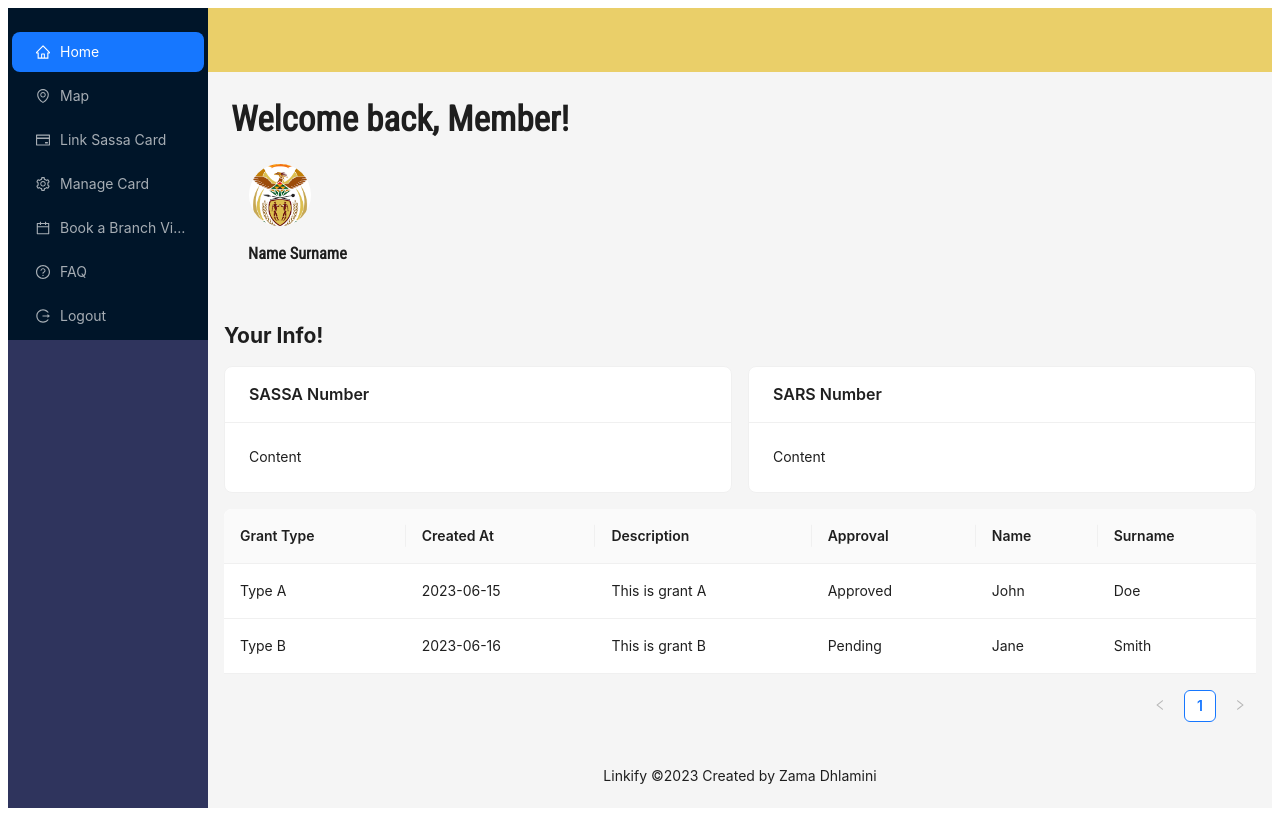
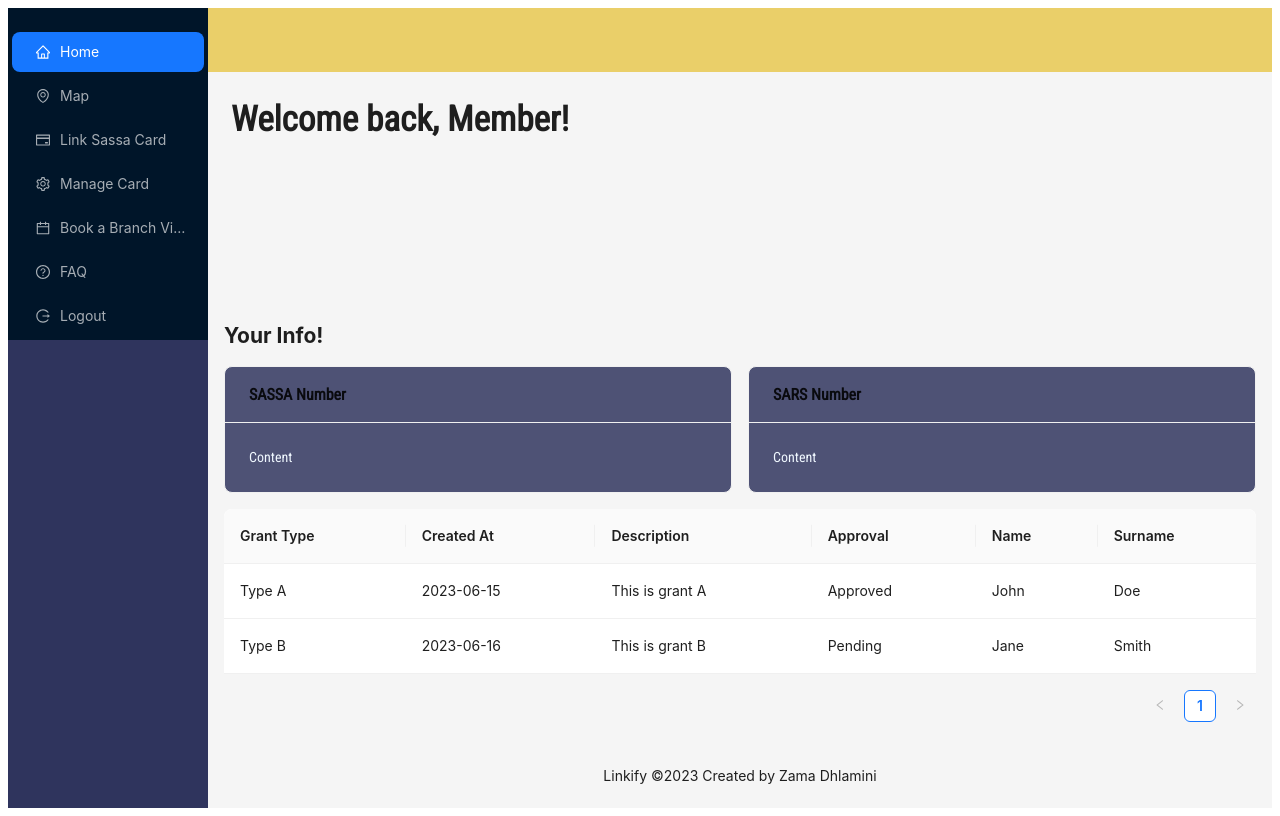
Before and after one commit to ZamaDhlamini/linkify, a Next.js app: page /DashBoard in a window 1280 px wide. Built offline with nearby package versions, Linux system fonts and the light colour scheme.

Commit message:
fixing the styling of the dashboard

```diff
--- a/components/TestDashBoard/TestDashBoard.module.css
+++ b/components/TestDashBoard/TestDashBoard.module.css
@@ -49,7 +49,16 @@
 
   .contentInner h3{
     font-family: 'Roboto Condensed', sans-serif;
-  }
+    margin-left: 1063px;
+}
+
+.contentInner img{
+    margin-left: 1074px;
+    margin-top: -67px;
+    width: 70px;
+    height: 80px;
+}
+
 
   .footer {
     text-align: center;
@@ -67,3 +76,9 @@
   .container{
     margin-top: -150px;
   }
+
+  .customcard {
+    background-color: #2f345dd7;
+    font-family: 'Roboto Condensed', sans-serif;
+    color: aliceblue;
+  }
--- a/components/TestDashBoard/index.tsx
+++ b/components/TestDashBoard/index.tsx
@@ -73,7 +73,7 @@ const TestDashBoard: React.FC = () => {
         <Content className={styles.content}>
           <div className={styles.contentInner}>
             <h1>Welcome back, Member!</h1>
-            <Avatar size={64} src="/coatofarms.png" />
+            <img src="/coatofarms.png" />
             <h3>Name Surname</h3>
           </div>
           <div>
@@ -81,12 +81,12 @@ const TestDashBoard: React.FC = () => {
             <h2>Your Info!</h2>
             <Row gutter={16}>
     <Col span={12}>
-              <Card title="SASSA Number" style={{ marginBottom: 16 }}>
+      <Card title="SASSA Number" className={styles.customcard} style={{ marginBottom: 16 }}>
         Content
       </Card>
     </Col>
     <Col span={12}>
-              <Card title="SARS Number" style={{ marginBottom: 16 }}>
+      <Card title="SARS Number" className={styles.customcard} style={{ marginBottom: 16 }}>
         Content
       </Card>
     </Col>
```
Lines whose indentation alone changed are shown as unchanged.
